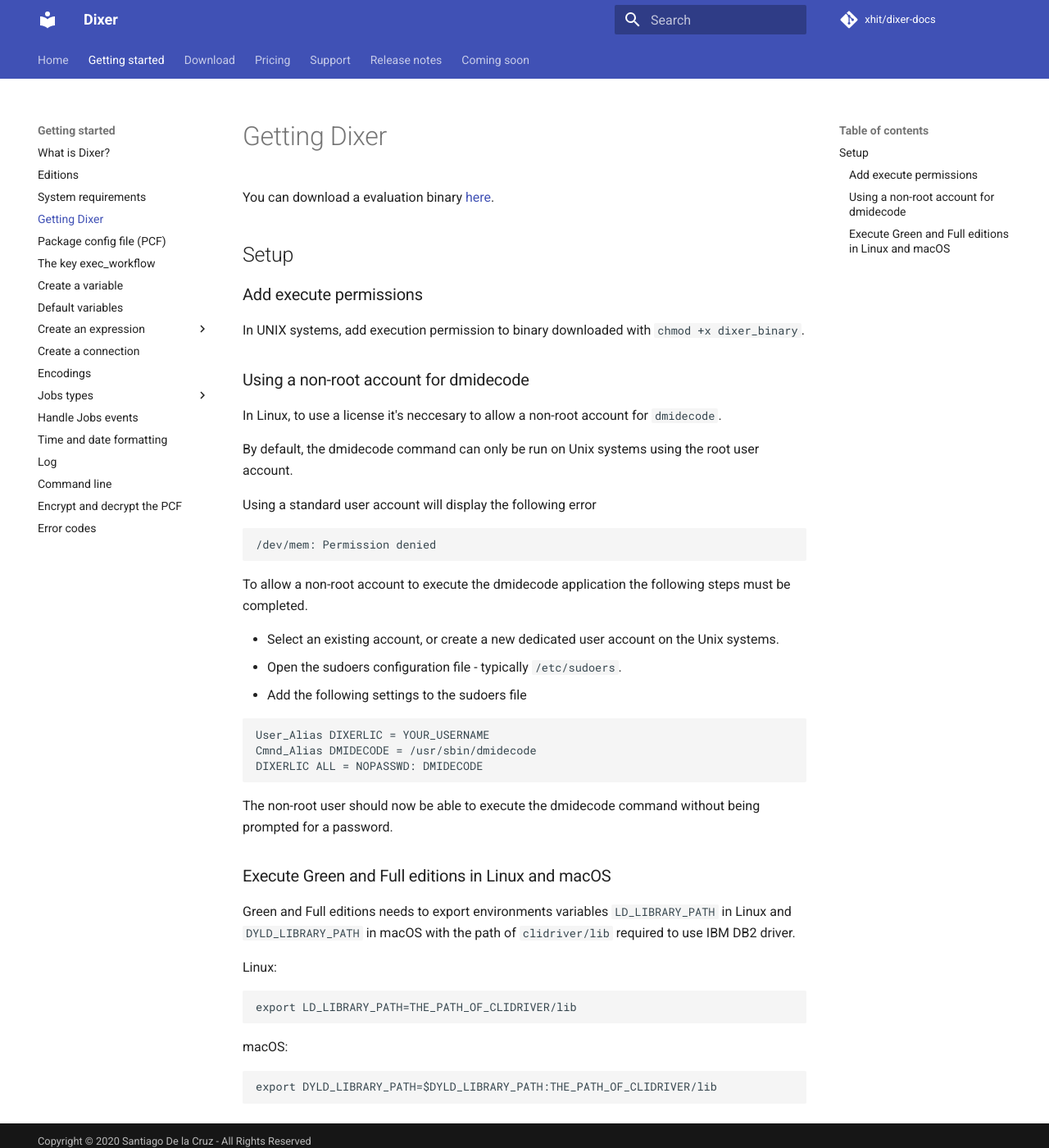
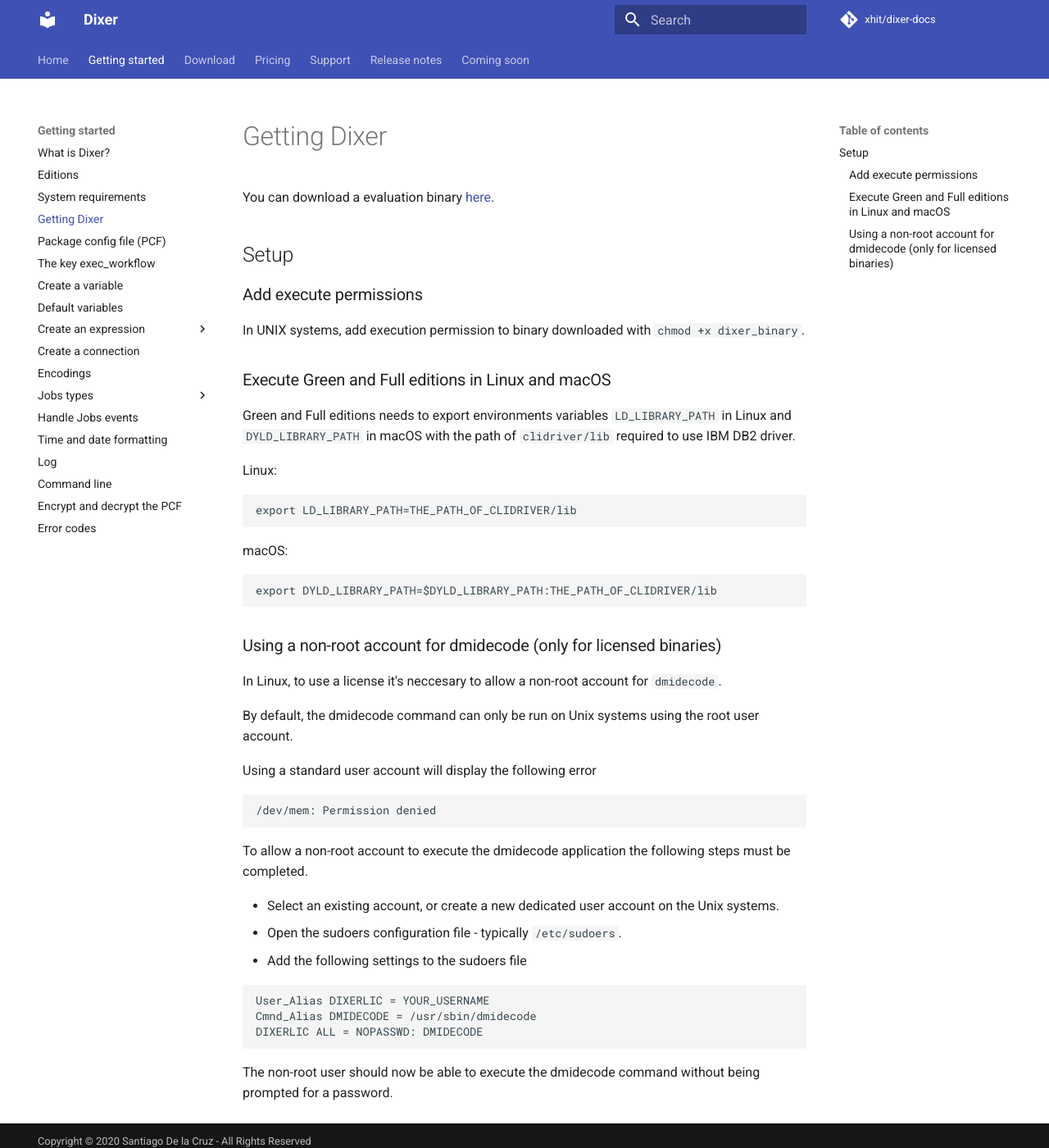
Before and after one commit to Dixer-ETL/dixer-docs, an MkDocs documentation site: the page built from docs/documentation/Getting-Dixer.md, in a window 1280 px wide and 1400 px high. Shown: the whole window at 82% size. Built offline with MkDocs 1.6.1 and Material for MkDocs 9.7.7, drawn with Linux system fonts in a browser that asks for light colours; comment, search, counter and statistics services are not loaded; part of the change alters nothing that is shown.

Commit message:
Rearrange getting Dixer

````diff
--- a/docs/documentation/Getting-Dixer.md
+++ b/docs/documentation/Getting-Dixer.md
@@ -8,7 +8,23 @@ You can download a evaluation binary [here](../Download.md).
 
 In UNIX systems, add execution permission to binary downloaded with `chmod +x dixer_binary`.
 
-### Using a non-root account for dmidecode
+### Execute Green and Full editions in Linux and macOS
+
+Green and Full editions needs to export environments variables `LD_LIBRARY_PATH` in Linux and `DYLD_LIBRARY_PATH` in macOS with the path of `clidriver/lib` required to use IBM DB2 driver.
+
+Linux:
+
+```
+export LD_LIBRARY_PATH=THE_PATH_OF_CLIDRIVER/lib
+```
+
+macOS:
+
+```
+export DYLD_LIBRARY_PATH=$DYLD_LIBRARY_PATH:THE_PATH_OF_CLIDRIVER/lib
+```
+
+### Using a non-root account for dmidecode (only for licensed binaries)
 
 In Linux, to use a license it's neccesary to allow a non-root account for `dmidecode`.
 
@@ -33,19 +49,3 @@ DIXERLIC ALL = NOPASSWD: DMIDECODE
 ```
 
 The non-root user should now be able to execute the dmidecode command without being prompted for a password.
-
-### Execute Green and Full editions in Linux and macOS
-
-Green and Full editions needs to export environments variables `LD_LIBRARY_PATH` in Linux and `DYLD_LIBRARY_PATH` in macOS with the path of `clidriver/lib` required to use IBM DB2 driver.
-
-Linux:
-
-```
-export LD_LIBRARY_PATH=THE_PATH_OF_CLIDRIVER/lib
-```
-
-macOS:
-
-```
-export DYLD_LIBRARY_PATH=$DYLD_LIBRARY_PATH:THE_PATH_OF_CLIDRIVER/lib
-```
````
